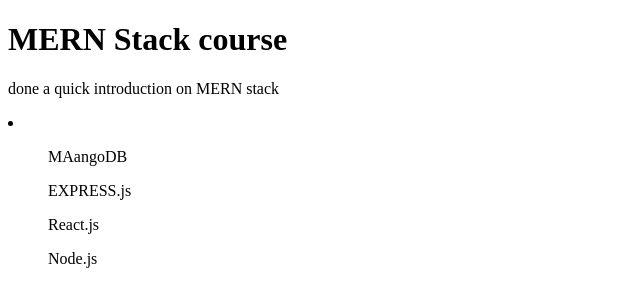
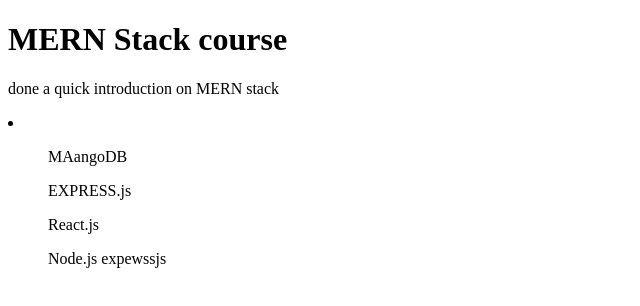
Before and after one commit to MATHUBALAN93/Mern-course, a plain HTML site: page index.html in a window 1280 px wide. Shown: the full height of the page, 0-640 px from the left. Drawn offline with Linux system fonts and the light colour scheme.

Commit message:
last  commit 1

```diff
--- a/index.html
+++ b/index.html
@@ -12,7 +12,7 @@
         <ul>MAangoDB</ul>
         <ul>EXPRESS.js</ul>
         <ul>React.js</ul>
-        <ul>Node.js</ul>
+        <ul>Node.js expewssjs</ul>
     </li>
 </body>
 </html>
```
